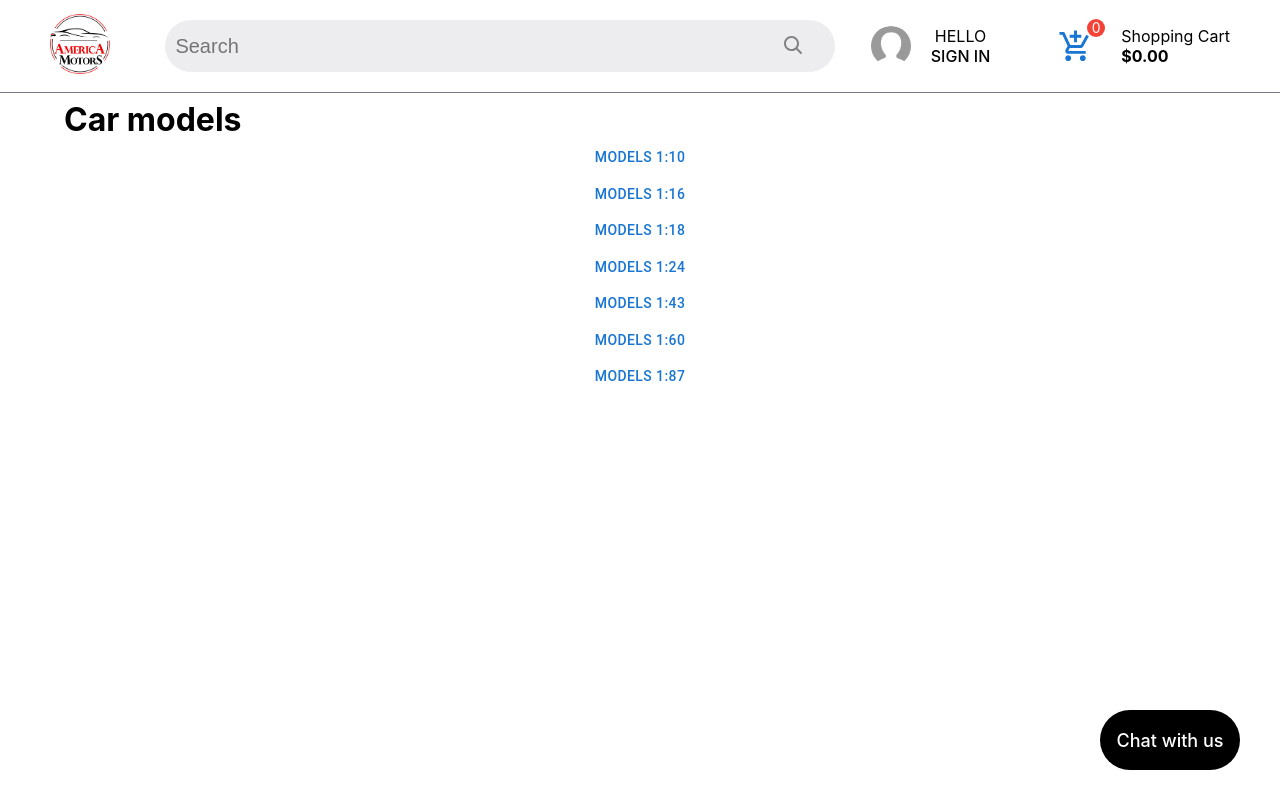
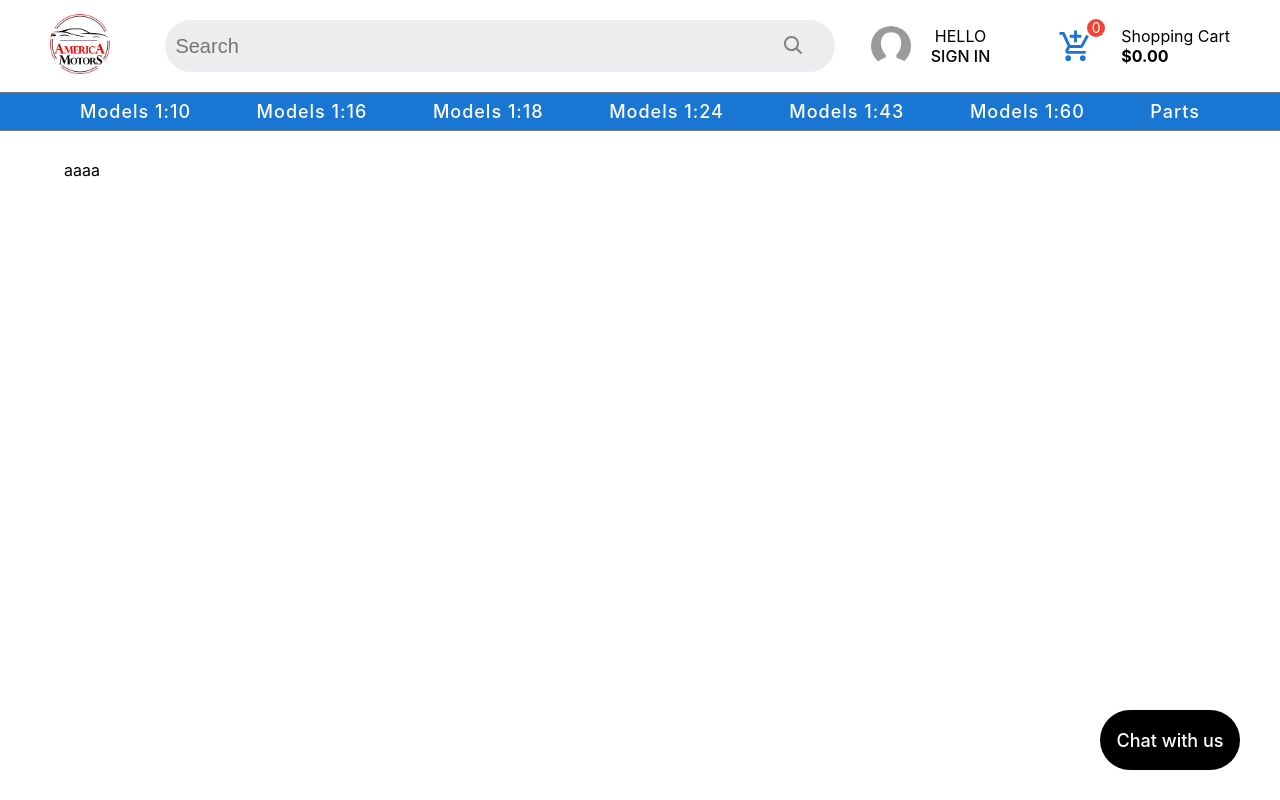
Before and after one commit to maxmajorov/online-store, a React (Create React App) app: page / in a window 1280 px wide. Built offline with nearby package versions, Linux system fonts and the light colour scheme.

Commit message:
add menu / change heeader

```diff
--- a/src/components/common/header/Header.module.scss
+++ b/src/components/common/header/Header.module.scss
@@ -55,9 +55,39 @@
         border-radius: 50%;
       }
     }
+  }
+
+}
+
+.menuList {
+  display: flex;
+  justify-content: space-between;
+  align-items: center;
+  font-size: 18px;
+  font-weight: 500;
+  padding: 0px 50px;
+  background-color: #1976d2;
+  color: white;
+  border-bottom: 1px solid  #787885;
+
+  .link {
+    letter-spacing: 1px;
+    padding: 8px 30px;
+
+    &:hover {
+      cursor: pointer;
+      transform: scale(1.03);
+      transition: background-color 0.5s ease-in-out, color 0.5s ease-in-out;
+      padding-bottom: -3px;
+    }
+  }
+
+}
 
 
-  }
-
-
+.active {
+  color: #1976d2;
+  background-color: white;
+  padding: 15px 30px;
+  transition: background-color 0.3s ease-in-out, color 0.3s ease-in-out;
 }
--- a/src/components/common/header/Header.tsx
+++ b/src/components/common/header/Header.tsx
@@ -10,13 +10,17 @@ import { useAppSelector } from "../../../store/store";
 import AddShoppingCartIcon from "@mui/icons-material/AddShoppingCart";
 import IconButton from "@mui/material/IconButton";
 import classes from "./Header.module.scss";
+import { NavLink, useNavigate } from "react-router-dom";
 import { currentUserSelector } from "../../../store/reducers/auth-reducer";
+import { menuItems } from "../../../const";
 
 export const Header: React.FC = () => {
   const [searchCustomer, setSearchCustomer] = useState<string>("");
 
   const status = useAppSelector(appStatusSelector);
   const currentUser = useAppSelector(currentUserSelector);
+
+  const navigate = useNavigate();
 
   const onSearchHandler = () => {
     console.log("find");
@@ -65,6 +69,22 @@ export const Header: React.FC = () => {
           </div>
         </div>
       </div>
+      <nav className={classes.menuList}>
+        {Object.values(menuItems).map((el, ind) => {
+          const [link, route] = el.split("/");
+          return (
+            <NavLink
+              to={route}
+              state={link}
+              className={({ isActive }) =>
+                classes.link + " " + (isActive ? classes.active : "")
+              }
+            >
+              {link}
+            </NavLink>
+          );
+        })}
+      </nav>
 
       {status === "loading" && <LinearProgress />}
     </header>
--- a/src/components/common/withLayout/WithLayout.module.scss
+++ b/src/components/common/withLayout/WithLayout.module.scss
@@ -6,7 +6,7 @@
 
   .container {
     max-width: 1200px;
-    padding-top: 100px;
+    padding-top: 160px;
     flex: 1 1 auto;
   }
 }
--- a/src/components/mainPage/MainPage.module.scss
+++ b/src/components/mainPage/MainPage.module.scss
@@ -1,8 +1,5 @@
-.wrapper {
+.mainBlock {
   position: relative;
 
-  .sidebar {
-    display: flex;
-    flex-direction: column;
-  }
+
 }
--- a/src/components/mainPage/MainPage.tsx
+++ b/src/components/mainPage/MainPage.tsx
@@ -1,28 +1,9 @@
 import React from "react";
 import { Button } from "@mui/material";
-import { Grade } from "../grade/Grade";
+import { NavLink, useNavigate } from "react-router-dom";
+import { menuItems } from "../../const";
 import classes from "./MainPage.module.scss";
-import { useNavigate } from "react-router-dom";
 
 export const MainPage: React.FC = React.memo(() => {
-  const navigate = useNavigate();
-
-  return (
-    <div className={classes.wrapper}>
-      <h1>Car models</h1>
-      <div className={classes.sidebar}>
-        <Button onClick={() => navigate("models_1-10", { state: "1:10" })}>
-          models 1:10
-        </Button>
-        <Button onClick={() => navigate("models_1-16", { state: "1:16" })}>
-          models 1:16
-        </Button>
-        <Button onClick={() => navigate("error404")}>models 1:18</Button>
-        <Button onClick={() => navigate("error404")}>models 1:24</Button>
-        <Button onClick={() => navigate("error404")}>models 1:43</Button>
-        <Button onClick={() => navigate("error404")}>models 1:60</Button>
-        <Button onClick={() => navigate("error404")}>models 1:87</Button>
-      </div>
-    </div>
-  );
+  return <div className={classes.mainBlock}>aaaa</div>;
 });
--- a/src/components/onlineStore/OnlineStore.tsx
+++ b/src/components/onlineStore/OnlineStore.tsx
@@ -24,7 +24,7 @@ export const OnlineStore: React.FC = React.memo(() => {
 
   return (
     <div className={classes.wrapper}>
-      <h3>Car models {state} </h3>
+      <h3>{state} </h3>
 
       <div>sorting... add in future)))</div>
       <div className={classes.productsList}>
@@ -56,7 +56,7 @@ export const OnlineStore: React.FC = React.memo(() => {
 
               <div className={classes.controls}>
                 <Button variant="outlined" style={{ display: "block" }}>
-                  buy
+                  add to cart
                 </Button>
               </div>
             </div>
--- /dev/null
+++ b/src/const.ts
@@ -0,0 +1,9 @@
+export enum menuItems {
+  "1:10" = "Models 1:10/models_1-10",
+  "1:16" = "Models 1:16/models_1-16",
+  "1:18" = "Models 1:18/models_1-18",
+  "1:24" = "Models 1:24/models_1-24",
+  "1:43" = "Models 1:43/models_1-43",
+  "1:60" = "Models 1:60/models_1-60",
+  Parts = "Parts/parts",
+}
```
Also changed, not shown: src/assets/img/project-cars.png (added), src/assets/img/wheel.png (added).
